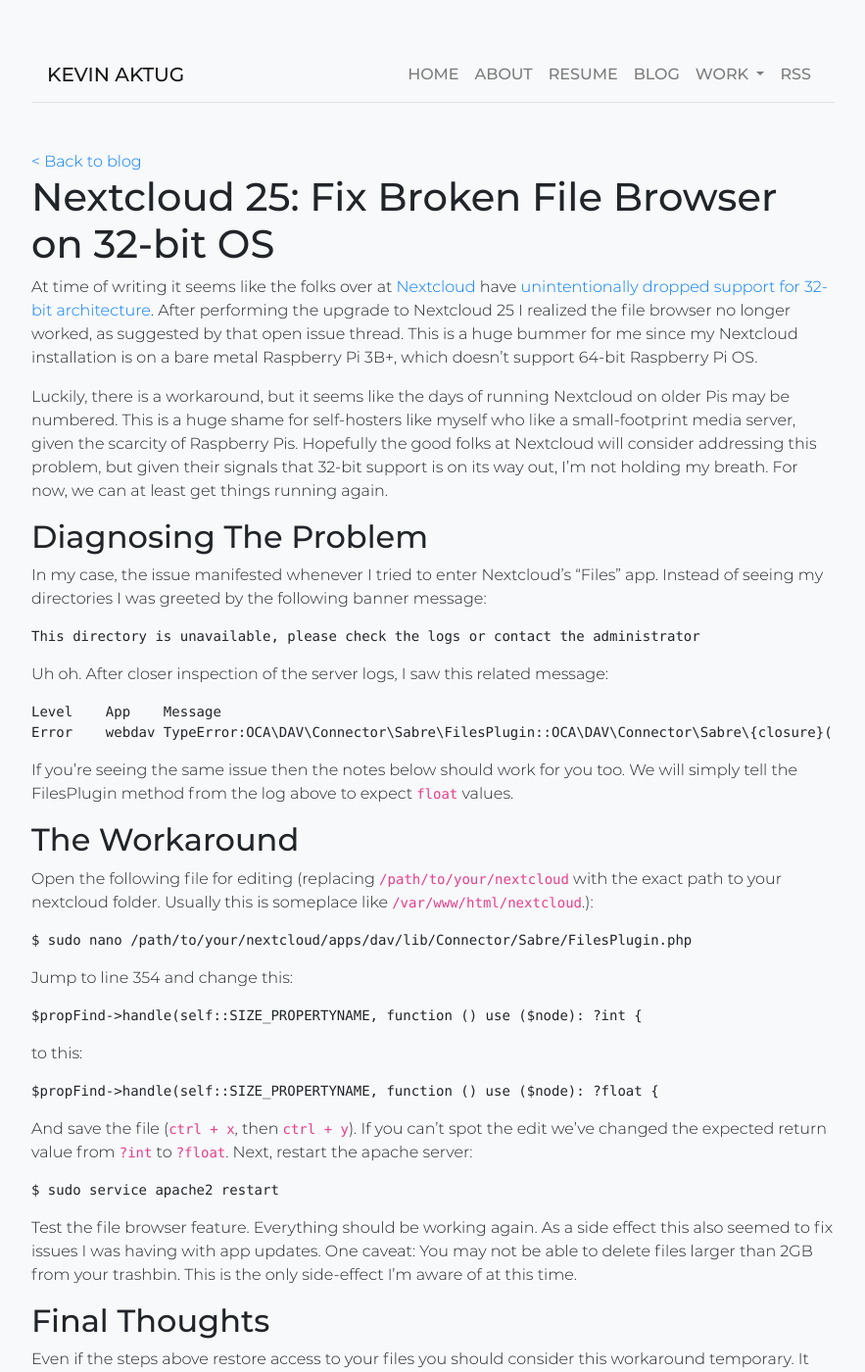
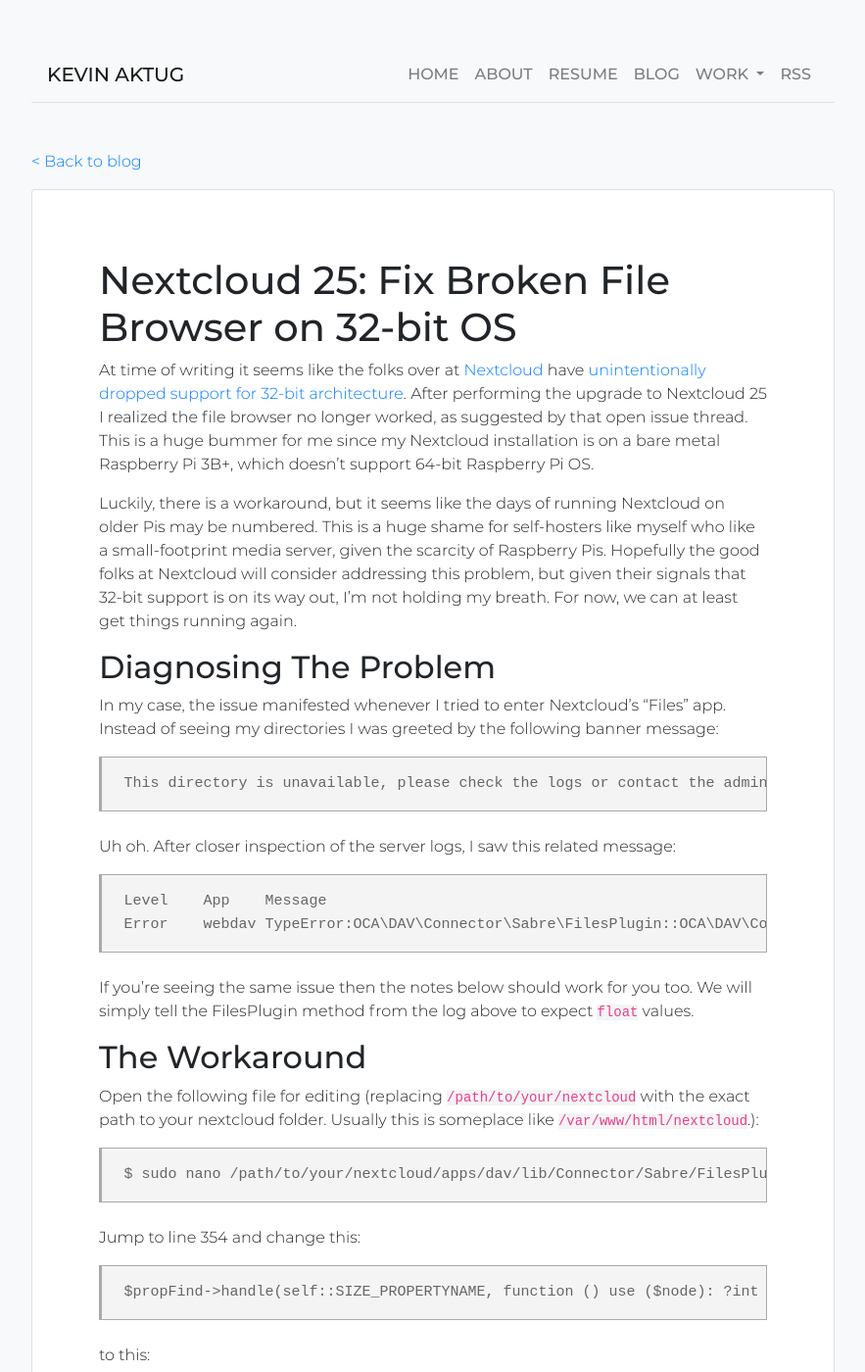
Before and after one commit to Kmagameguy/portfolio, a Jekyll site: the page built from _posts/2022-10-30-make-nextcloud-25-work-with-32-bit-os.md, in a window 1280 px wide and 1400 px high. Shown: the whole window at 98% size, without its empty margins (198-1081 px from the left). Built offline with Jekyll 4.4.1, drawn with Linux system fonts in a browser that asks for light colours.

Commit message:
Add Blog Posts to Card

```diff
--- a/_layouts/post.html
+++ b/_layouts/post.html
@@ -7,7 +7,11 @@
     <div class="container-fluid main-container">
       {% include nav.html %}
       <a href="/blog">< Back to blog</a>
-      {{ content }}
+      <div class="card mt-3 p-5">
+        <div class="card-body">
+          {{ content }}
+        </div>
+      </div>
       {% include footer.html %}
     </div>
   </body>
--- a/assets/css/main.scss
+++ b/assets/css/main.scss
@@ -81,3 +81,26 @@
   opacity: 0.3;
   transition: .5s ease;
 }
+
+code {
+  background: #f4f4f4;
+  font-family: monospace;
+}
+
+pre {
+  background:#f4f4f4;
+  border: 1px solid darkgrey;
+  border-left: 3px solid darkgrey;
+  color: #666;
+  page-break-inside: avoid;
+  font-family: monospace;
+  font-weight: regular;
+  font-size: 15px;
+  line-height: 1.6;
+  margin-bottom: 1.6em;
+  max-width: 100%;
+  overflow: auto;
+  padding: 1em 1.5em;
+  display: block;
+  word-wrap: break-word;
+}
```
